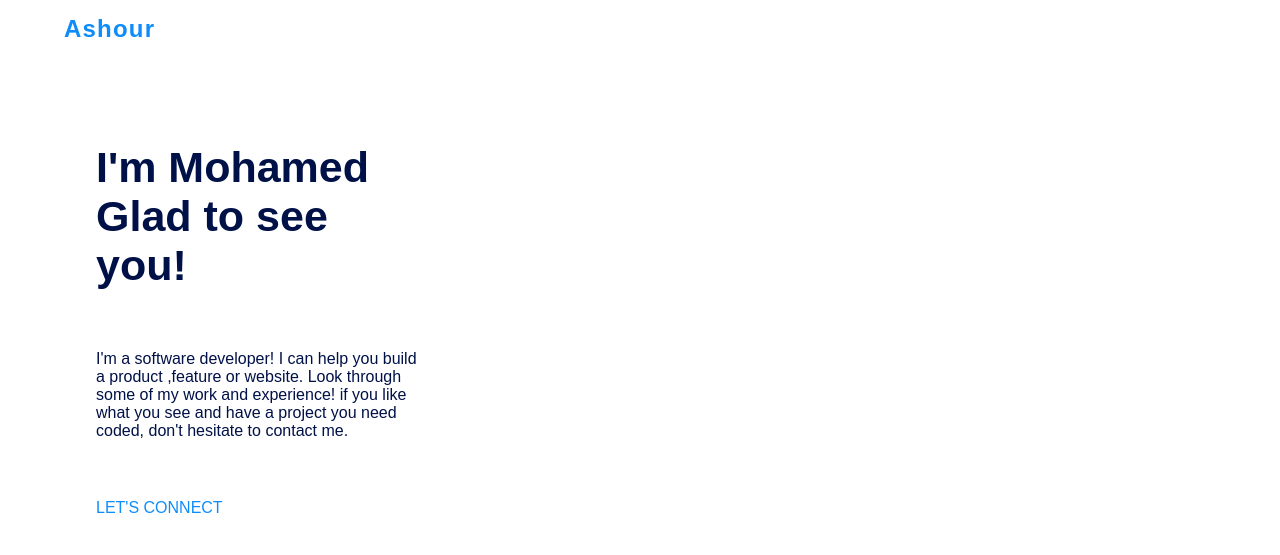
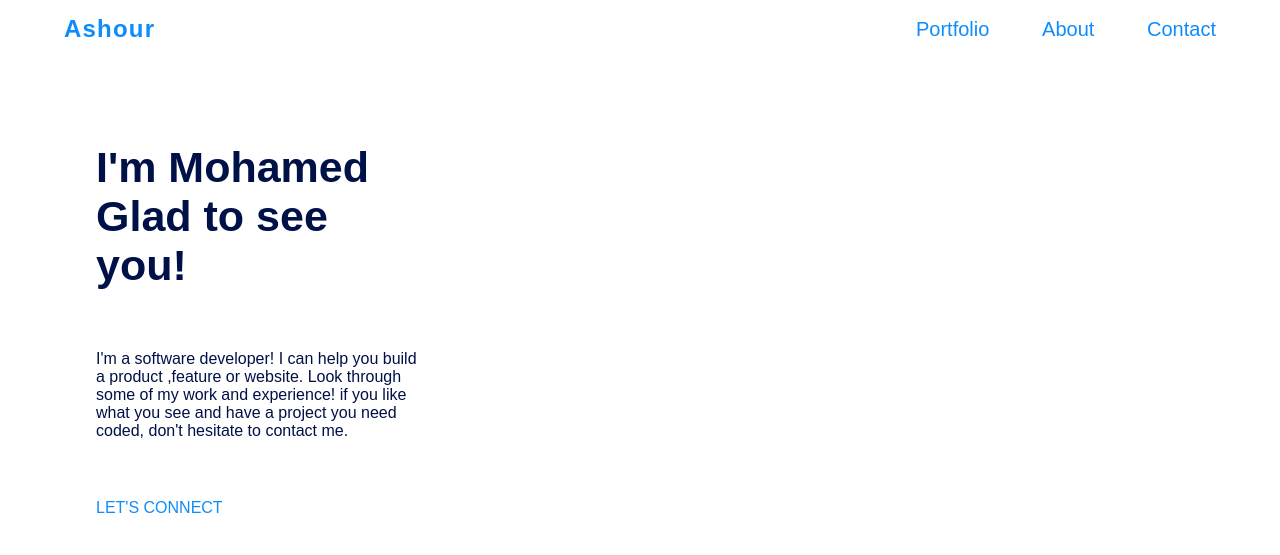
Before and after one commit to AACHOURMOHAMED/portfolio-microverse, a plain HTML site: page index.html in a window 1280 px wide. Shown: the top 555 px of the page. Drawn offline with Linux system fonts and the light colour scheme.

Commit message:
Fix style file

```diff
--- a/css/style.css
+++ b/css/style.css
@@ -3,6 +3,7 @@
   margin: 0;
   box-sizing: border-box;
 }
+
 :root {
   --primary-color: #0e8cfb;
   --secondery-color: #001148;
@@ -18,7 +19,7 @@ body {
   width: 100%;
   height: 750px;
   background-color: #ffff;
-  z-index: -111;
+  z-index: -11;
   border-radius: 0px 0 0 100px;
 }
 
@@ -71,7 +72,8 @@ body {
   display: block;
 }
 
-/*Hero section*/
+/* Hero section */
+
 #main {
   margin-top: 70px;
 }
@@ -109,14 +111,15 @@ body {
 .network img {
   cursor: pointer;
 }
-/*End of Hero section*/
 
-@media (min-width: 600px) {
+/* End of Hero section */
+
+@media only screen and (min-width: 600px) {
   .menu {
     display: none;
     width: 30px;
   }
-  .nav-content {
-    display: none;
+  .nav-content .items {
+    display: flex;
   }
 }
```
